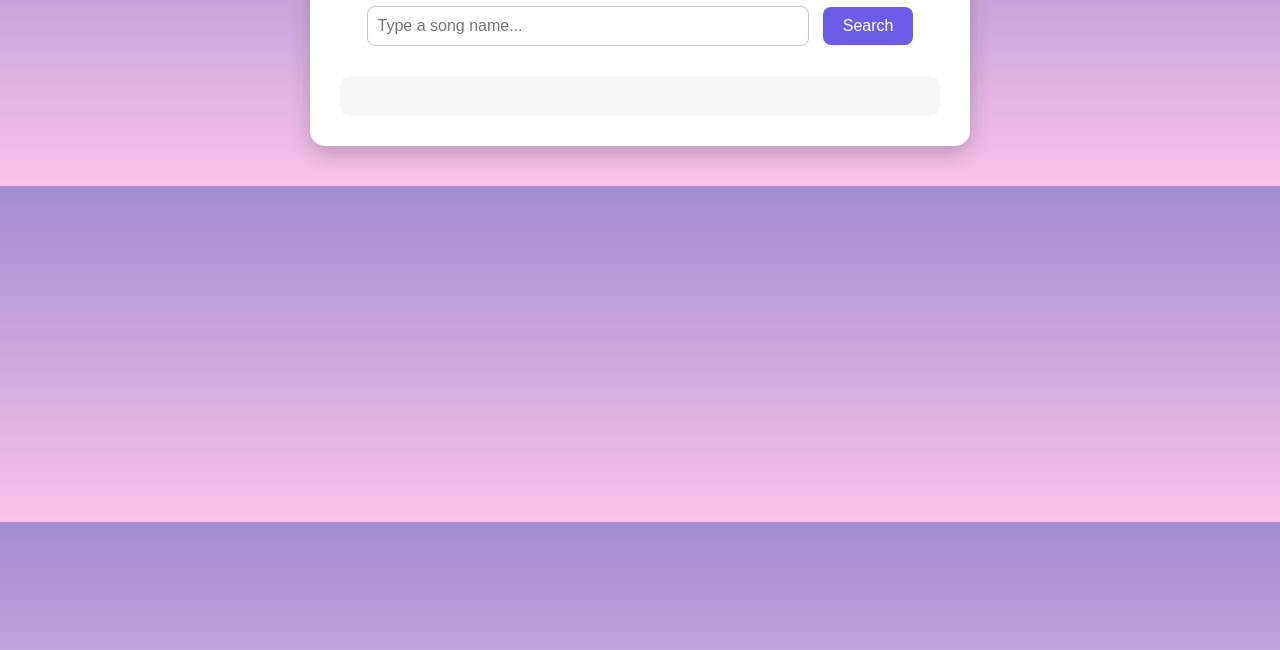
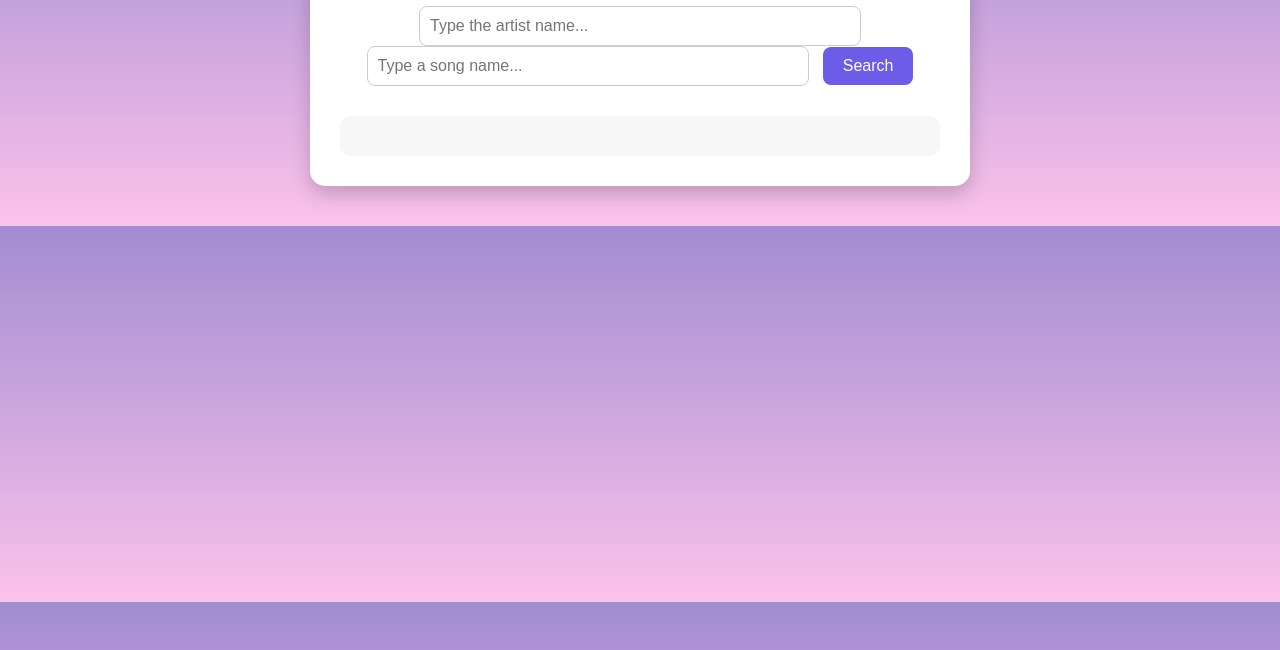
Before and after one commit to Jera799/lyrics-finder, a plain HTML site: page index.html in a window 1280 px wide. Shown: the part 150-800 px from the top of the page. Drawn offline with Linux system fonts and the light colour scheme.

Commit message:
Update index.html

```diff
--- a/index.html
+++ b/index.html
@@ -9,6 +9,7 @@
 <body>
   <div class="container">
     <h1>🎵 Lyrics Finder</h1>
+    <input type="text" id="artistInput" placeholder="Type the artist name..." />
     <input type="text" id="songInput" placeholder="Type a song name..." />
     <button onclick="searchLyrics()">Search</button>
     <div id="lyricsBox"></div>
```
